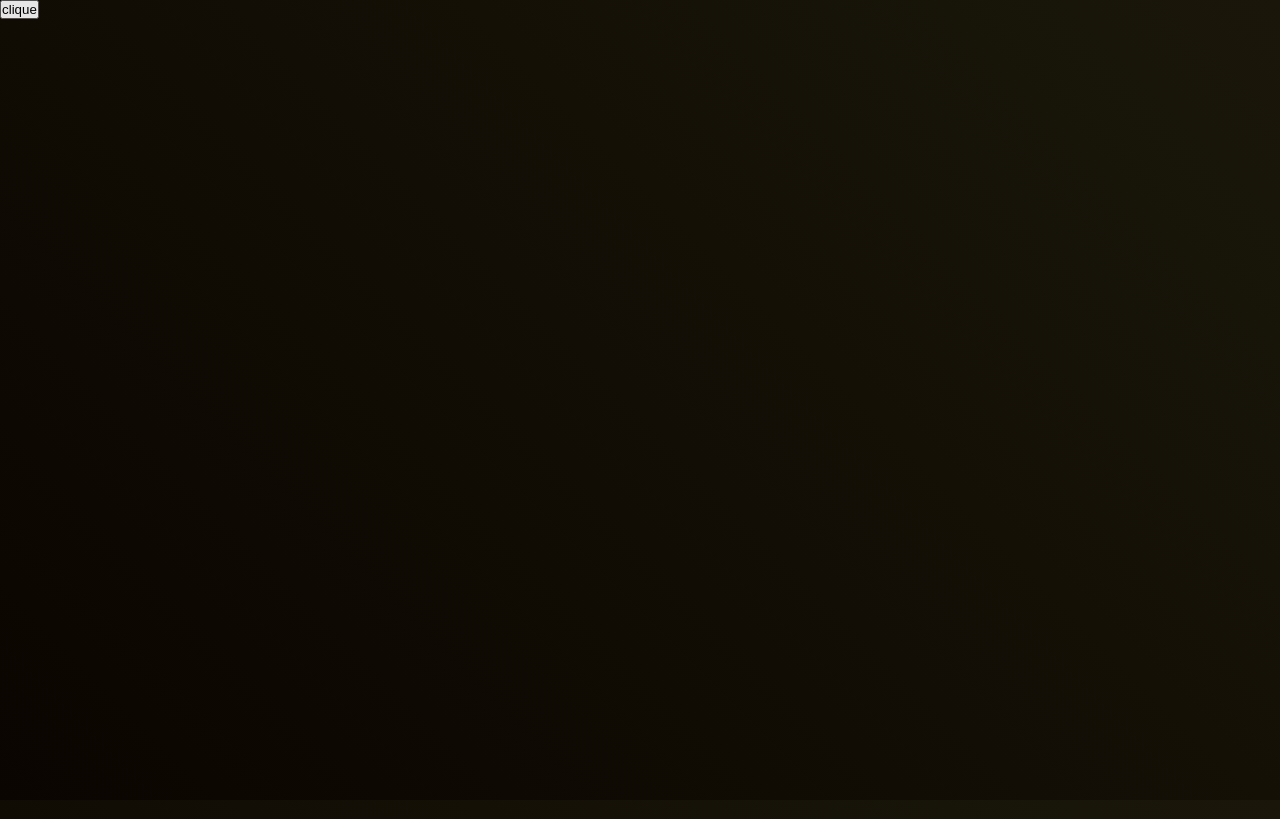
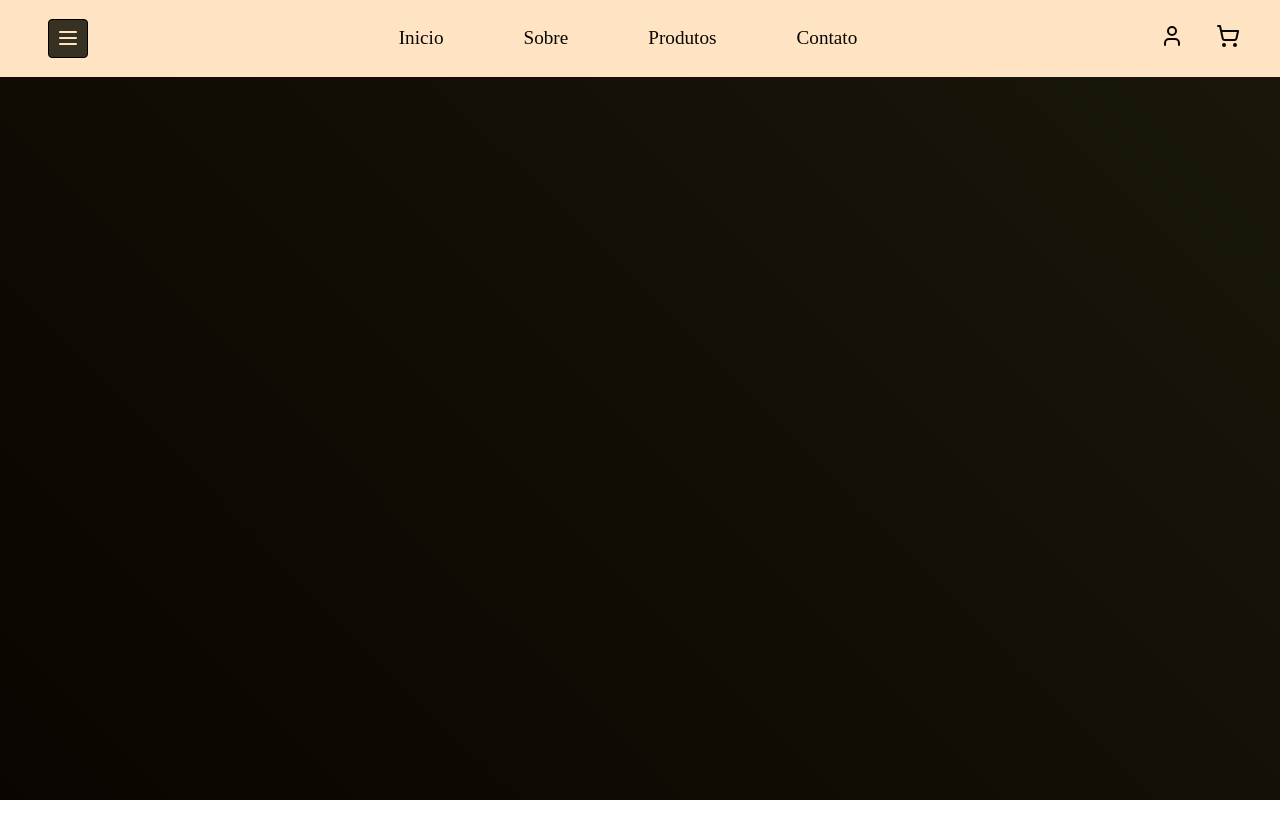
Before and after one commit to zFelipez/Bakery_Website, a React (Vite) app in the folder bakery-front/: page / in a window 1280 px wide. Built offline with nearby package versions, Linux system fonts and the light colour scheme.

Commit message:
using context on SideNavIcon/button

```diff
--- a/bakery-front/src/App.tsx
+++ b/bakery-front/src/App.tsx
@@ -1,26 +1,24 @@
 import { useState } from "react";
 
 import { SideNav } from "./components/SideNav";
+import { Nav } from "./components/Nav";
+import { useSideNavContext } from "./contexts/SideNavContext";
 
 
 
 
 export function App (){
 
-  const [active,setActive] =useState(false)
 
 
-   function activew(){
-     active? setActive(false) : setActive(true)
-
-   }
-
+   const {open} = useSideNavContext();
 
   return(
 
       <>
-      <button onClick={activew} >clique </button>
-       <SideNav active={active}></SideNav>
+      <Nav></Nav>
+
+       <SideNav open={open}></SideNav>
 
       </>
 
--- a/bakery-front/src/components/NavLinks/SideNavIcon/index.tsx
+++ b/bakery-front/src/components/NavLinks/SideNavIcon/index.tsx
@@ -1,15 +1,24 @@
 import { Menu } from 'lucide-react';
 import { NavLinks } from '../../NavLinks';
+import styles from './styles.module.css';
+import { useSideNavContext } from '../../../contexts/SideNavContext';
+
+
+export function SideNavIcon(){
+   const {open, setOpen} = useSideNavContext();
 
 
 
-export function SideNavIcon(){
+    function openAndCloseSideNav(){
+       open ? setOpen (false) : setOpen(true)
+      }
+
     return(
 
 
    <>
+   <button onClick={openAndCloseSideNav} type='button' className={styles.button}>  <NavLinks icon={true} sideNavIcon={true} linkAddress='#'  >  <Menu/>   </NavLinks> </button>
 
-    <NavLinks icon={true} sideNavIcon={true} linkAddress='#'  > <Menu/>   </NavLinks>
    </>
 
     )
--- /dev/null
+++ b/bakery-front/src/components/NavLinks/SideNavIcon/styles.module.css
@@ -0,0 +1,4 @@
+.button{
+    background:transparent;
+    border:none ;
+}
--- a/bakery-front/src/components/NavLinks/index.tsx
+++ b/bakery-front/src/components/NavLinks/index.tsx
@@ -1,5 +1,5 @@
 
-import styles from './style.module.css';
+import styles from './styles.module.css';
 
 
 
--- a/bakery-front/src/components/NavLinks/style.module.css
+++ b/bakery-front/src/components/NavLinks/styles.module.css
@@ -10,7 +10,7 @@
     text-decoration: none;
     padding: 0.4rem 0.5rem ;
     transition: all 0.1s ease;
-    border-radius: 8px
+    border-radius: 8px ;
 
 
 }
--- a/bakery-front/src/components/SideNav/index.tsx
+++ b/bakery-front/src/components/SideNav/index.tsx
@@ -4,19 +4,19 @@ import styles from './styles.module.css';
 
 
 type SideNavProps = {
-    active : true | false,
+    open : true | false,
 }
 
-export function SideNav({active}: SideNavProps){
+export function SideNav({open}: SideNavProps){
 
-    console.log(active)
+    console.log(open)
 
     return (
 
 
 
 
-    <nav className={` ${styles.sideNav}  ${active ? styles.sideNavTrue : ''}`}  >
+    <nav className={` ${styles.sideNav}  ${open? styles.sideNavTrue : ''}`}  >
         <div className={styles.sideNavIcon}> <SideNavIcon />  </div>
 
          <h1> The Bread's Fraternity </h1>
--- /dev/null
+++ b/bakery-front/src/contexts/SideNavContext.tsx
@@ -0,0 +1,40 @@
+
+import { createContext, useContext, useState, type ReactNode } from 'react';
+
+
+type SideNavContextType= {
+    open: true | false ,                    //tipagem do contexto
+    setOpen: React.Dispatch<React.SetStateAction<boolean>>;
+}
+
+
+const SideNavContext = createContext<SideNavContextType | undefined>(undefined); //contexto
+
+export function SideNavContextProvider( {children}: {children: ReactNode}) {
+
+   const [open, setOpen] = useState (false);
+
+
+    return(
+
+     <SideNavContext.Provider value ={{open, setOpen}}>
+
+       {children}
+
+     </SideNavContext.Provider>
+
+    )
+}
+
+export function useSideNavContext(){
+
+    const context = useContext(SideNavContext);
+
+    if ( !context){
+        throw new Error('É nescessario utilizar isto dentro de um provider');
+    }
+
+    return context;
+
+
+}
--- a/bakery-front/src/main.tsx
+++ b/bakery-front/src/main.tsx
@@ -2,9 +2,16 @@ import { StrictMode } from 'react'
 import { createRoot } from 'react-dom/client'
 import './index.css'
 import { App } from './App'
+import { SideNavContextProvider } from './contexts/SideNavContext'
 
 createRoot(document.getElementById('root')!).render(
   <StrictMode>
-    <App />
+
+   <SideNavContextProvider>
+
+       <App />
+
+   </SideNavContextProvider>
+
   </StrictMode>,
 )
```
